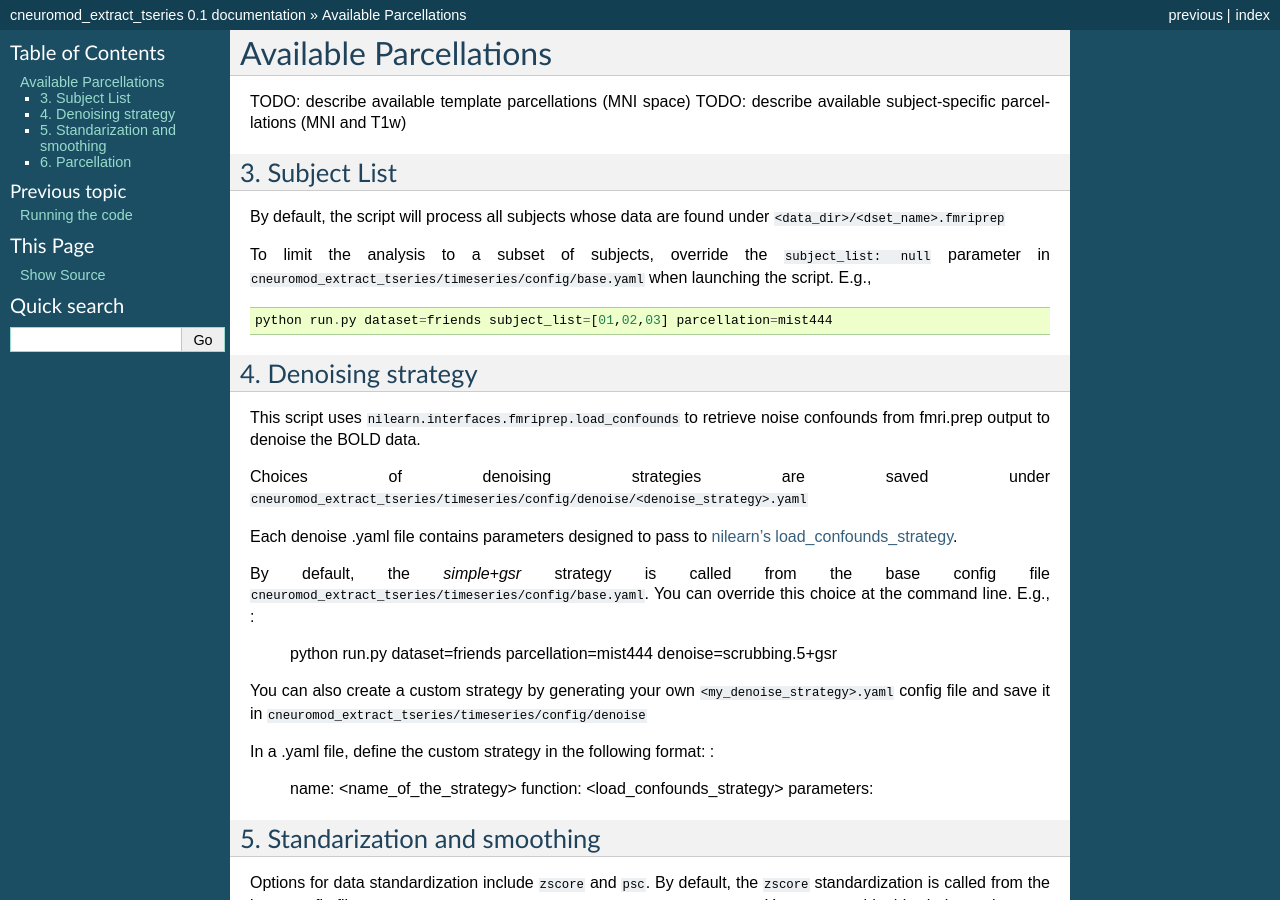
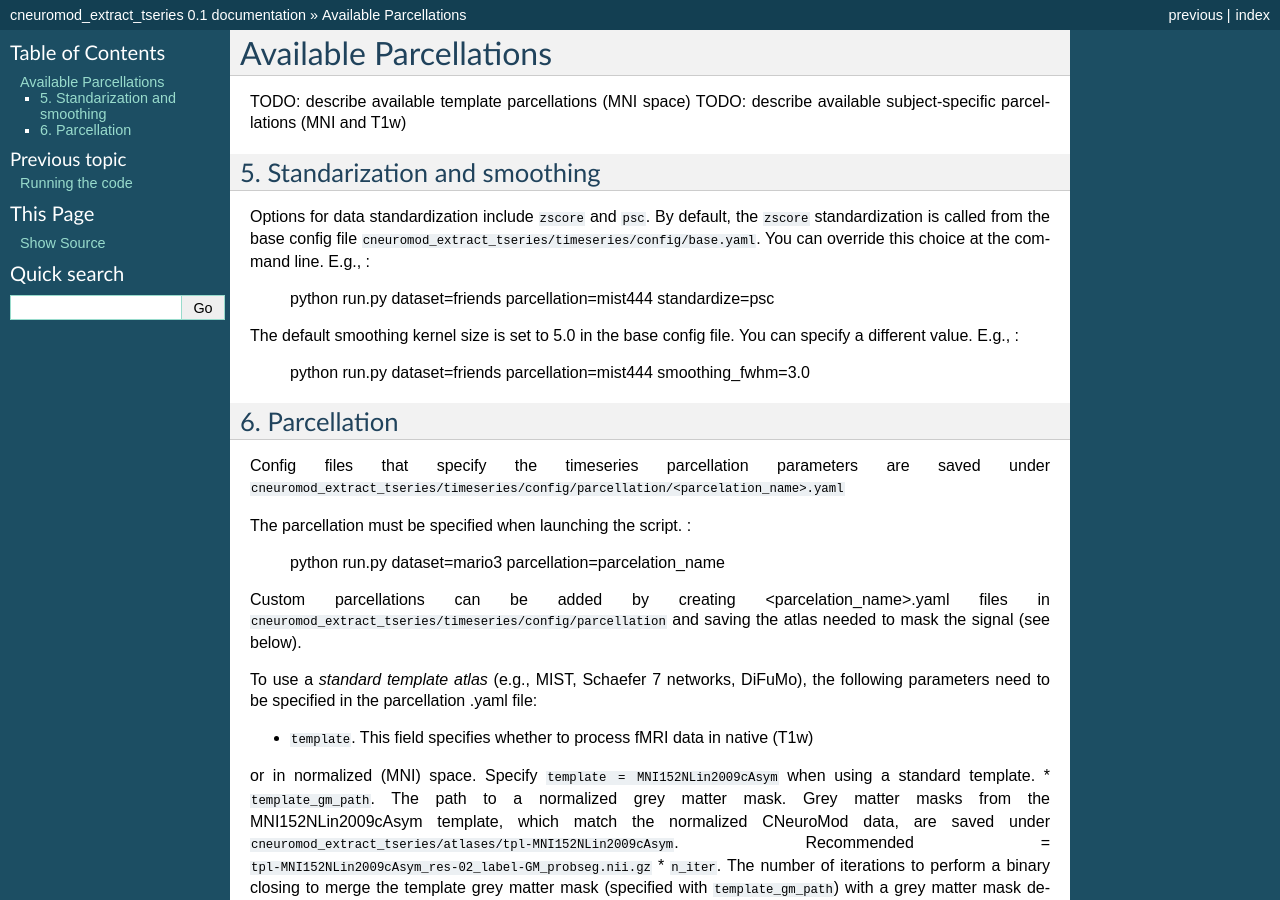
Before and after one commit to courtois-neuromod/cneuromod_extract_tseries, a Sphinx documentation site: the page built from docs/parcellations.rst, in a window 1280 px wide and 900 px high. Built offline with Sphinx 7.4.7, drawn with Linux system fonts in a browser that asks for light colours.

Commit message:
config and docs

```diff
--- a/docs/parcellations.rst
+++ b/docs/parcellations.rst
@@ -7,49 +7,6 @@ TODO: describe available subject-specific parcellations (MNI and T1w)
 
 
 
-3. Subject List
----------------
-
-By default, the script will process all subjects whose data are found under
-``<data_dir>/<dset_name>.fmriprep``
-
-To limit the analysis to a subset of subjects, override the ``subject_list: null``
-parameter in ``cneuromod_extract_tseries/timeseries/config/base.yaml`` when
-launching the script.
-E.g.,
-::
-    python run.py dataset=friends subject_list=[01,02,03] parcellation=mist444
-
-
-4. Denoising strategy
----------------------
-This script uses ``nilearn.interfaces.fmriprep.load_confounds`` to retrieve
-noise confounds from fmri.prep output to denoise the BOLD data.
-
-Choices of denoising strategies are saved under
-``cneuromod_extract_tseries/timeseries/config/denoise/<denoise_strategy>.yaml``
-
-Each denoise .yaml file contains parameters designed to pass to
-`nilearn's load_confounds_strategy <https://nilearn.github.io/dev/modules/generated/nilearn.interfaces.fmriprep.load_confounds_strategy.html>`_.
-
-By default, the `simple+gsr` strategy is called from the base config file
-``cneuromod_extract_tseries/timeseries/config/base.yaml``. You can override this choice
-at the command line.
-E.g.,
-:
-    python run.py dataset=friends parcellation=mist444 denoise=scrubbing.5+gsr
-
-You can also create a custom strategy by generating your own
-``<my_denoise_strategy>.yaml`` config file and save it in
-``cneuromod_extract_tseries/timeseries/config/denoise``
-
-In a .yaml file, define the custom strategy in the following format:
-:
-    name: <name_of_the_strategy>
-    function: <load_confounds_strategy>
-    parameters:
-        <function_parameters>: <options>
-        ....
 
 
 5. Standarization and smoothing
```
Also changed, not shown: docs/running.rst (+34 -0 lines).
